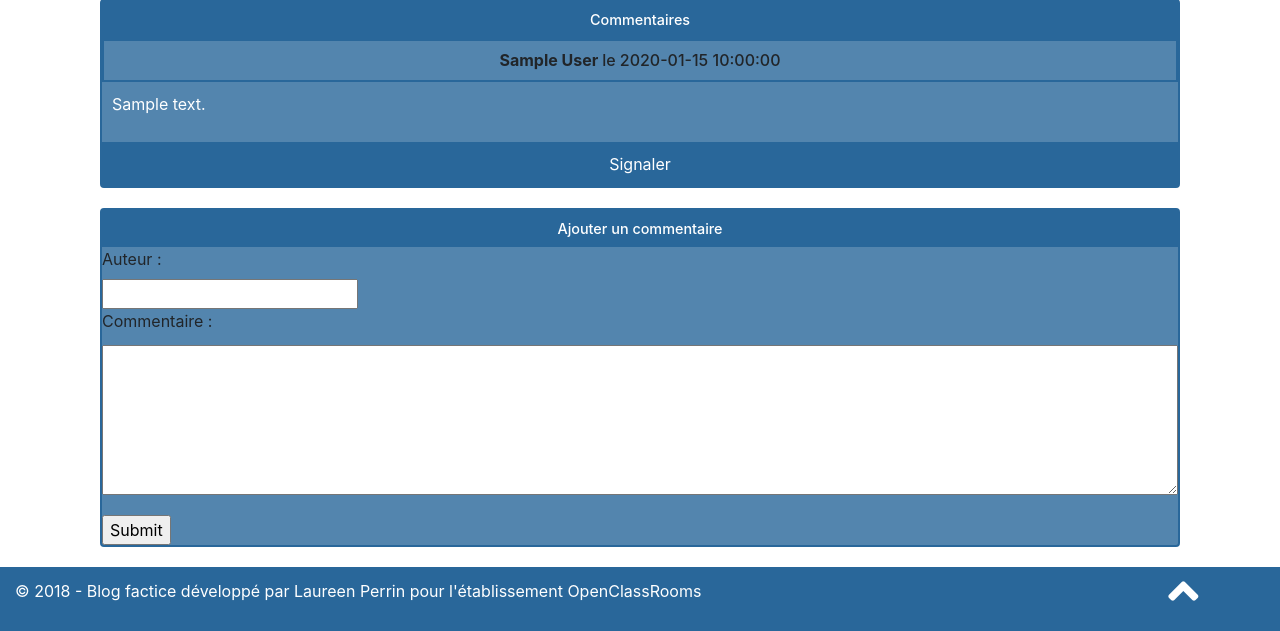
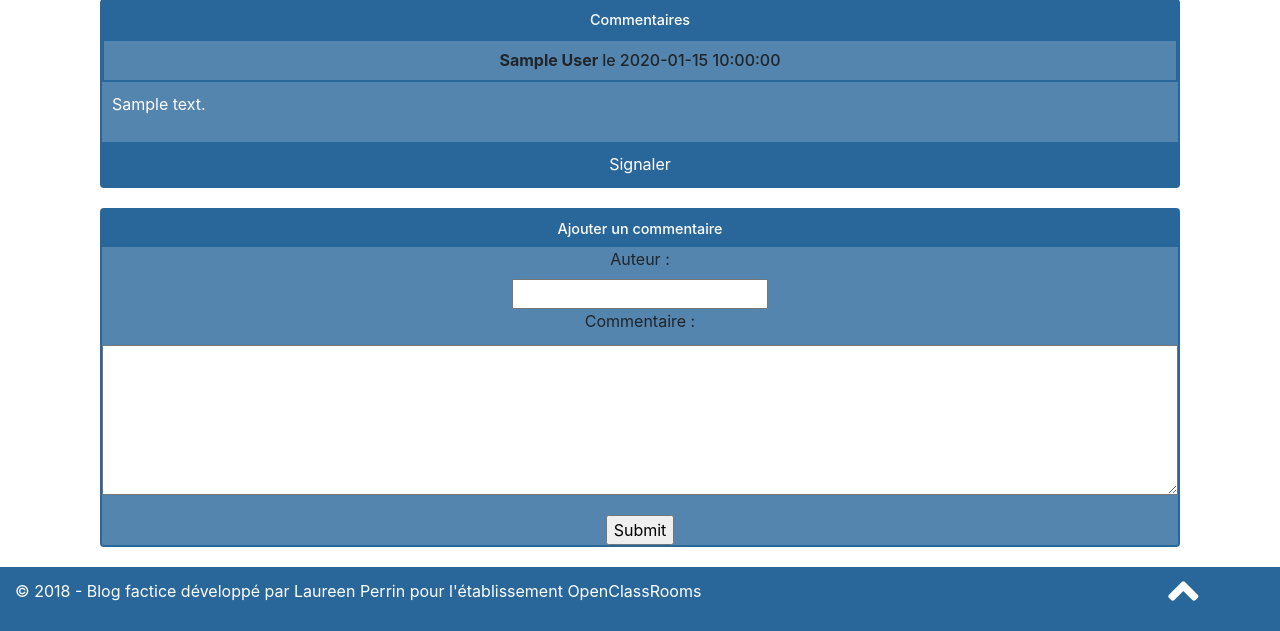
Before and after one commit to LaureenPerrin/project4_Blog-application-in-PHP-and-with-a-MySQL-database, a PHP site: template structure_in_MVC/View/frontend/p2_detailsEpisodeView.php in a window 1280 px wide. Shown: the part 278-909 px from the top of the page. Run offline with PHP 8.4, Linux system fonts and the light colour scheme; the template is opened without the code that fills it: most values are stand-ins (such as "Sample title", 1, 10 or a date in 2020); some libraries are stand-ins or nearby versions.

Commit message:
change name class for form

```diff
--- a/structure_in_MVC/public/css/style.css
+++ b/structure_in_MVC/public/css/style.css
@@ -101,7 +101,7 @@ div#p2comment {
     padding: 0px;
 }
 
-form#addComment {
+.formAddComment {
     text-align: center;
 }
 
```
